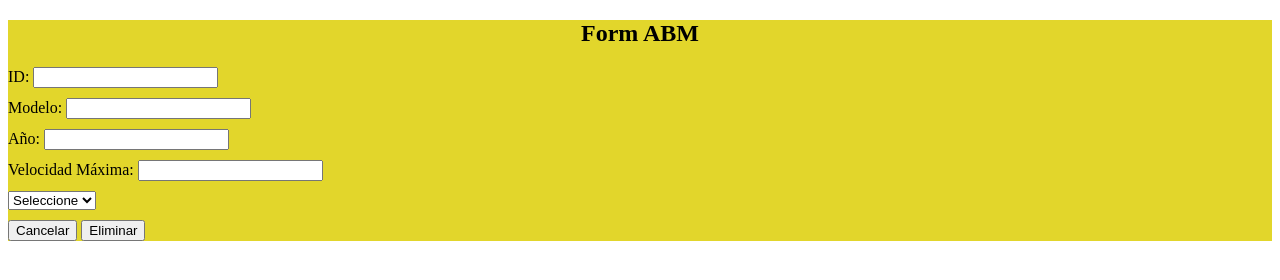
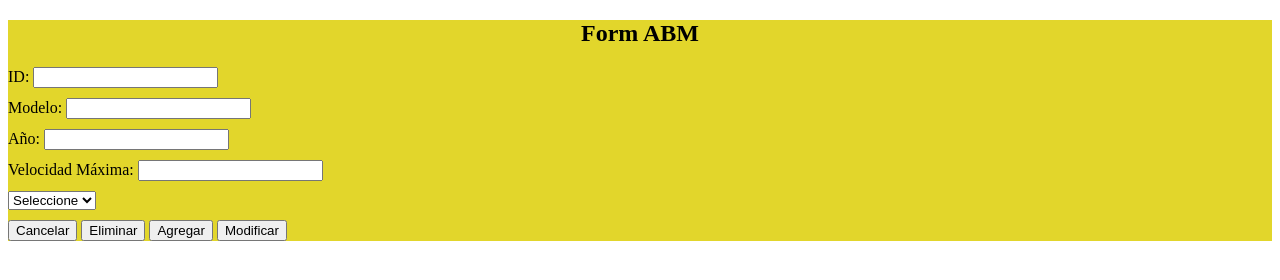
Before and after one commit to CdJoa/2024PPCarnelosDuarteJoaquinAlejo, a plain HTML site: page index.html in a window 1280 px wide. Both pictures are taken after a click on the button "Agregar". Drawn offline with Linux system fonts and the light colour scheme.

Commit message:
Add files via upload

```diff
--- a/index.html
+++ b/index.html
@@ -60,6 +60,10 @@
         <div id="extra-fields-abm"></div>
         <button type="button" onclick="cancelar()">Cancelar</button>
         <button type="button" onclick="eliminar()">Eliminar</button>
+        <button type="button" onclick="eliminar()">Agregar</button>
+        <button type="button" onclick="modificar()">Modificar</button>
+
+
     </form>
 
 
```
